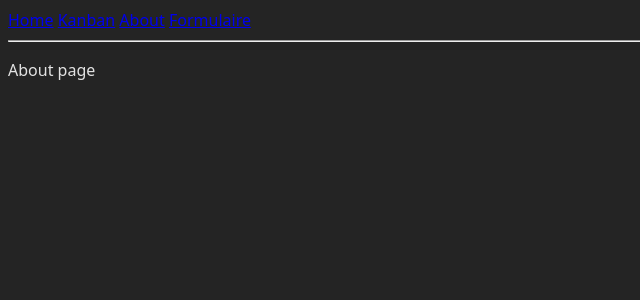
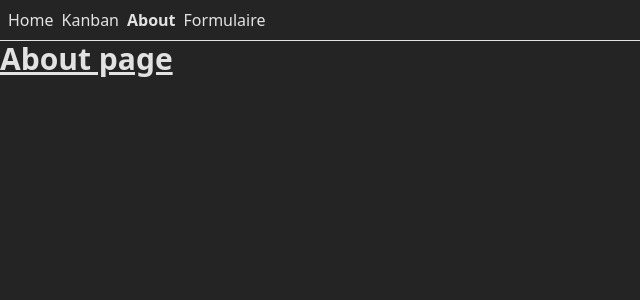
Before and after one commit to eden77-rgb/app-kanban, a React (Vite) app in the folder client/: page /about in a window 1280 px wide. Shown: the top 300 px of the page, without its empty margins (0-640 px from the left). Built offline with nearby package versions, Linux system fonts and the light colour scheme.

Commit message:
Ajout de TailwindCSS

```diff
--- a/client/package.json
+++ b/client/package.json
@@ -11,6 +11,7 @@
     "tailwind-init": "tailwindcss init -p"
   },
   "dependencies": {
+    "@tailwindcss/vite": "^4.1.18",
     "@tanstack/react-router": "^1.154.13",
     "@tanstack/react-router-devtools": "^1.154.13",
     "react": "^19.2.0",
--- a/client/src/index.css
+++ b/client/src/index.css
@@ -1,3 +1,4 @@
+@import "tailwindcss";
 
 :root {
   font-family: system-ui, Avenir, Helvetica, Arial, sans-serif;
--- a/client/src/pages/About.jsx
+++ b/client/src/pages/About.jsx
@@ -1,5 +1,5 @@
 export default function About(){
     return (
-        <p>About page</p>
+        <p className="text-3xl font-bold underline">About page</p>
     )
 }
--- a/client/vite.config.js
+++ b/client/vite.config.js
@@ -2,6 +2,7 @@
 import { defineConfig } from 'vite'
 import react from '@vitejs/plugin-react'
 import { tanstackRouter } from '@tanstack/router-plugin/vite'
+import tailwindcss from "@tailwindcss/vite"
 
 export default defineConfig({
   plugins: [
@@ -11,6 +12,7 @@ export default defineConfig({
       autoCodeSplitting: true,
     }),
     react(),
+    tailwindcss()
     // ...,
   ],
 })
```
Also changed, not shown: 1 other file (tests, documents, lock files or other folders).
